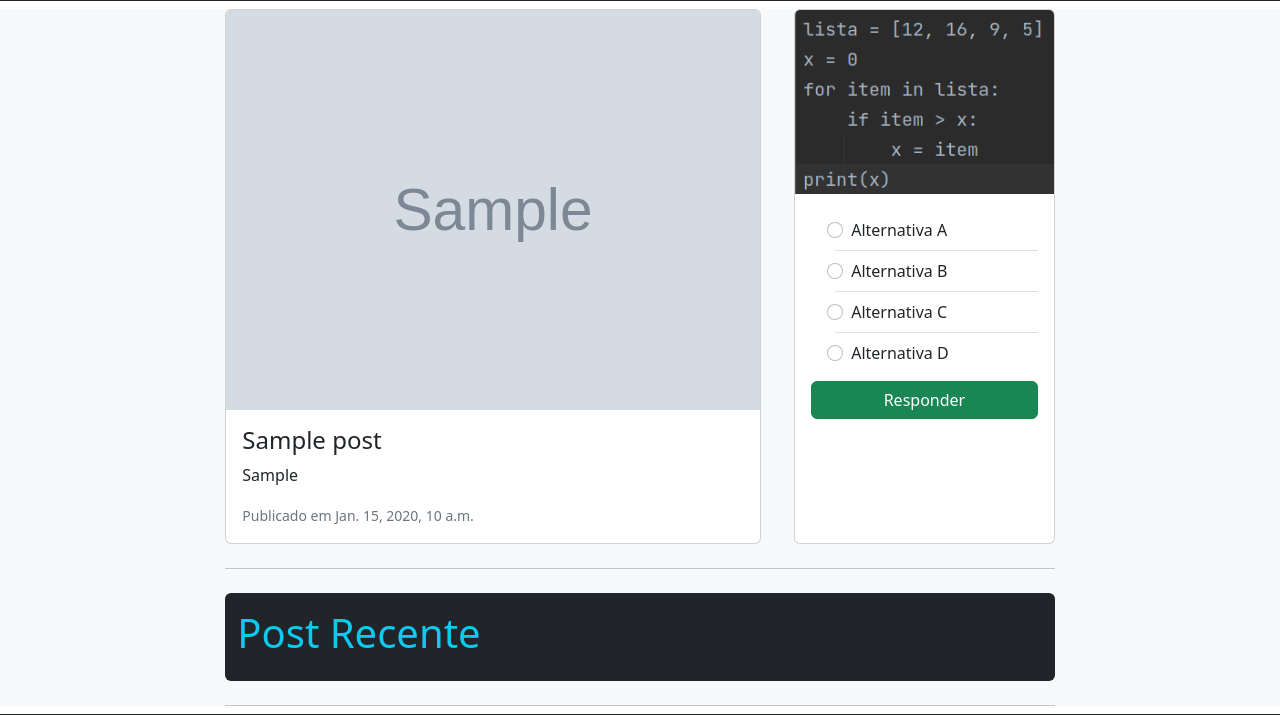
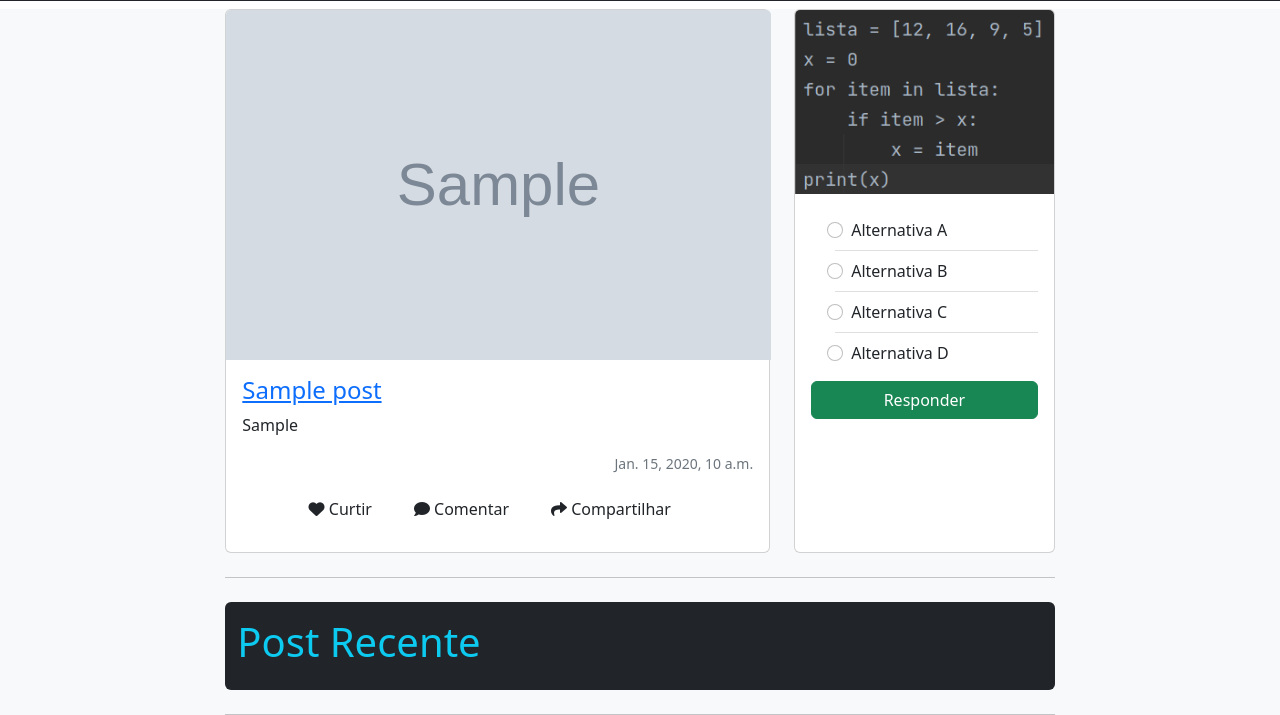
Before and after one commit to Rodrigodante11/blog_django, a Django app: page / in a window 1280 px wide. Shown: the part 221-936 px from the top of the page. Run offline with Django 3.2, Linux system fonts and the light colour scheme; tables that the repository leaves empty hold one stand-in row (values such as "Sample post"); grey boxes marked "Sample" are stand-in pictures; some libraries are stand-ins or nearby versions.

Commit message:
inclusao dos botoes de rede social

```diff
--- /dev/null
+++ b/blog/static/css/estilos.css
@@ -0,0 +1,4 @@
+.img-350 {
+    height: 350px;
+    width: 545px;
+}
--- a/templates/blog/home.html
+++ b/templates/blog/home.html
@@ -7,6 +7,7 @@
           rel="stylesheet" integrity="sha384-gH2yIJqKdNHPEq0n4Mqa/HGKIhSkIHeL5AyhkYV8i59U5AR6csBvApHHNl/vI1Bx"
           crossorigin="anonymous">
 
+    <link rel="stylesheet" href="{% static 'css/estilos.css' %}">
     <meta name="viewport" content="width=device-width, initial-scale=1">
     <meta charset="UTF-8">
     <title>Pagina Inicial</title>
@@ -169,18 +170,42 @@
                     <div class="col-lg-8 d-flex">
 
                         <div class="card">
-                            <img src="{{ posts.0.imagem_capa.url }}" class="card-img-top" alt="imagem do card"
-                                 style="height:400px;widht:300px">
-                            <div class="card-body">
+                            <a href="#">
+                                <img src="{{ posts.0.imagem_capa.url }}"
+                                     class="card-img-top img-350"
+                                     alt="imagem do card">
+                            </a>
+
+                            <div class="card-body pb-4">
+                                <a href="#">
                                     <h4 class="card-title">
                                         {{ posts.0.titulo }}
                                     </h4>
+                                </a>
                                 <p class="card-text">{{ posts.0.resumo|safe }}
                                 </p>
 
                                 <p class="card-text">
-                                    <small class="text-muted">Publicado em {{ posts.0.data_publicacao }}</small>
+                                    <small class="text-muted d-flex justify-content-end">
+                                        {{ posts.0.data_publicacao }}
+                                    </small>
                                 </p>
+
+                                <div class="row">
+                                    <div class="col-12">
+                                        <div class="d-flex justify-content-center">
+                                            <div class="span me-3 btn">
+                                                <i class="fa-solid fa-heart"></i> Curtir
+                                            </div>
+                                            <div class="span me-3 btn">
+                                                <i class="fa-solid fa-comment"></i> Comentar
+                                            </div>
+                                            <div class="span me-3 btn">
+                                                <i class="fa-solid fa-share"></i> Compartilhar
+                                            </div>
+                                        </div>
+                                    </div>
+                                </div>
 
                             </div>
                         </div>
@@ -227,15 +252,39 @@
                 <div class="row row-cols-1 row-cols-md-2 g-4">
 
                     {% for post in posts|slice:"1:5" %}
-                        <div class="col">
-                            <div class="card">
+                    <div class="col d-flex">
+                        <div class="card vh-75 vw-100">
+
+                            <a href="#">
                                 <img src="{{ post.imagem_capa.url }}"
-                                         class="card-img-top"
+                                     class="card-img-top img-350"
                                      alt="Imagem de Capa do post">
+                            </a>
 
-                                <div class="card-body">
-                                        <h5 class="card-title">{{post.titulo}}</h5>
+                            <div class="card-body pd-3">
+                                <h5 class="card-title">
+                                    <a href="#">
+                                        {{post.titulo}}
+                                    </a>
+                                </h5>
                                 <p class="card-text">{{post.resumo|slice:":250"|safe}} ...</p>
+
+                                <div class="row">
+                                    <div class="col-12">
+                                        <div class="d-flex justify-content-center">
+                                            <div class="span me-3 btn">
+                                                <i class="fa-solid fa-heart"></i> Curtir
+                                            </div>
+                                            <div class="span me-3 btn">
+                                                <i class="fa-solid fa-comment"></i> Comentar
+                                            </div>
+                                            <div class="span me-3 btn">
+                                                <i class="fa-solid fa-share"></i> Compartilhar
+                                            </div>
+                                        </div>
+                                    </div>
+                                </div>
+
                             </div>
                         </div>
                     </div>
```
Lines whose indentation alone changed are shown as unchanged.
